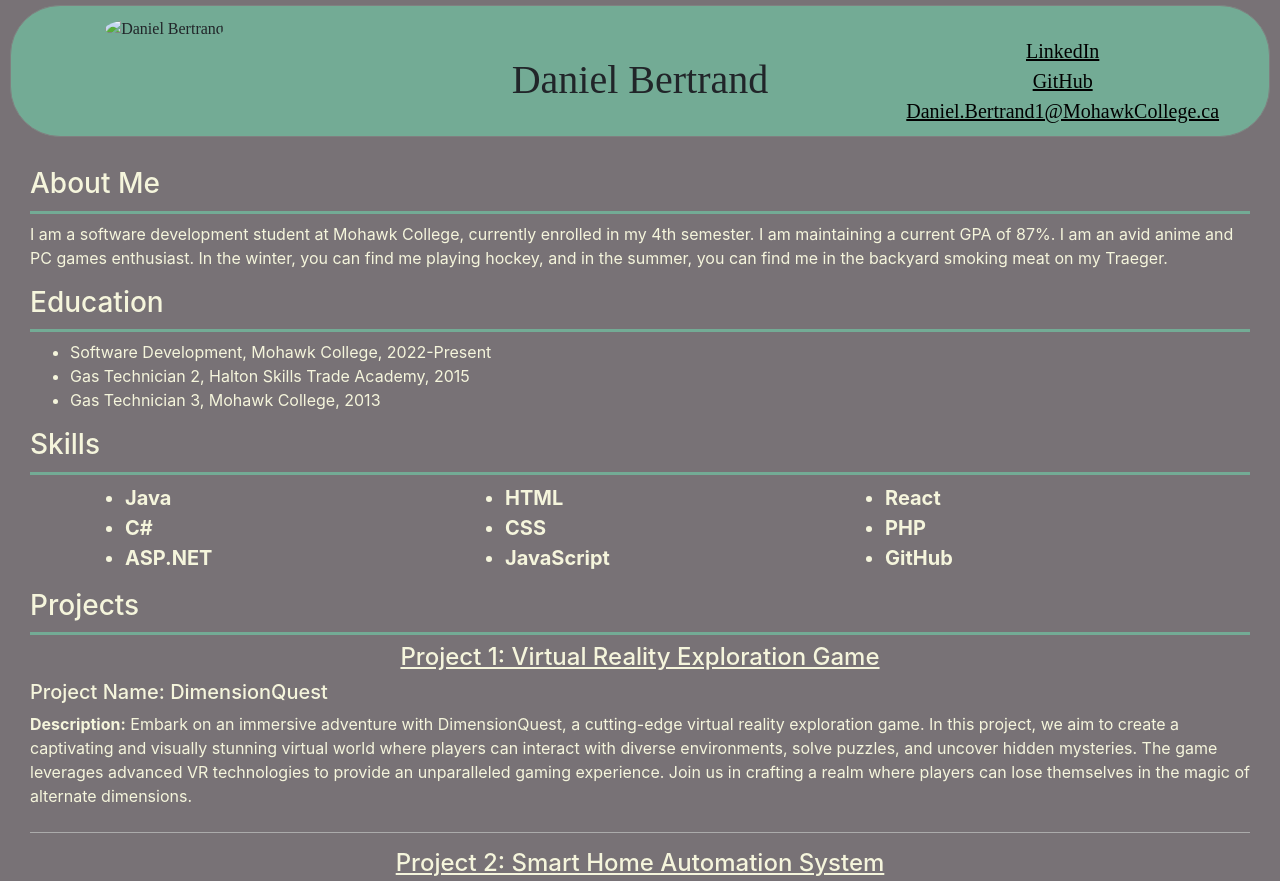
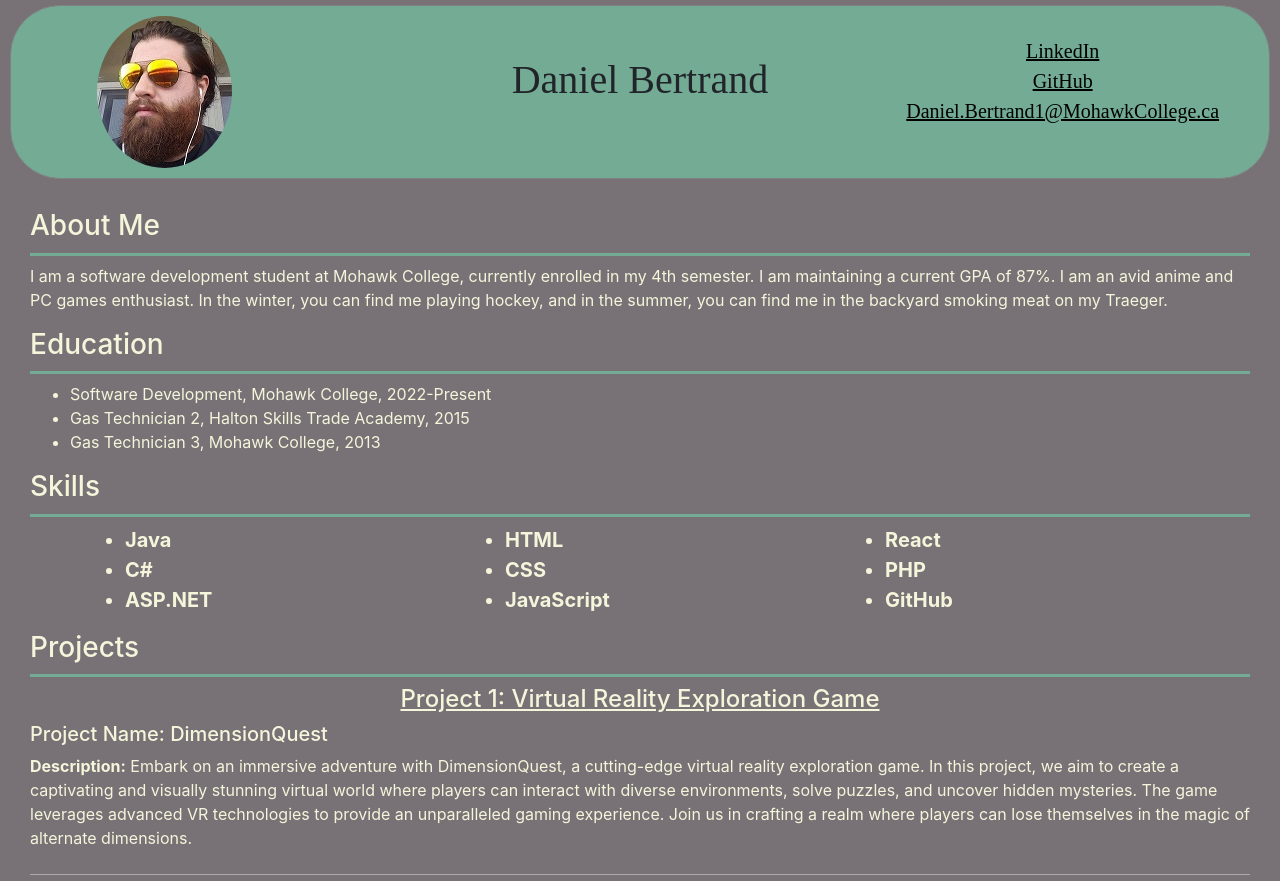
Before and after one commit to danBert89/danBert89.github.io, a plain HTML site: page index.html in a window 1280 px wide. Shown: the top 881 px of the page. Drawn offline with nearby package versions, Linux system fonts and the light colour scheme.

Commit message:
Update index.html
fixed img src

```diff
--- a/index.html
+++ b/index.html
@@ -78,7 +78,7 @@
 
             <div class="row align-items-start">
               <div class="col-3">
-                <img src=gitPages/moi.jpg alt="Daniel Bertrand" class="rounded-circle">
+                <img src=moi.jpg alt="Daniel Bertrand" class="rounded-circle">
               </div>
               <div class="col-6">
                 <h1 class = "headMid">Daniel Bertrand</h1>
```
